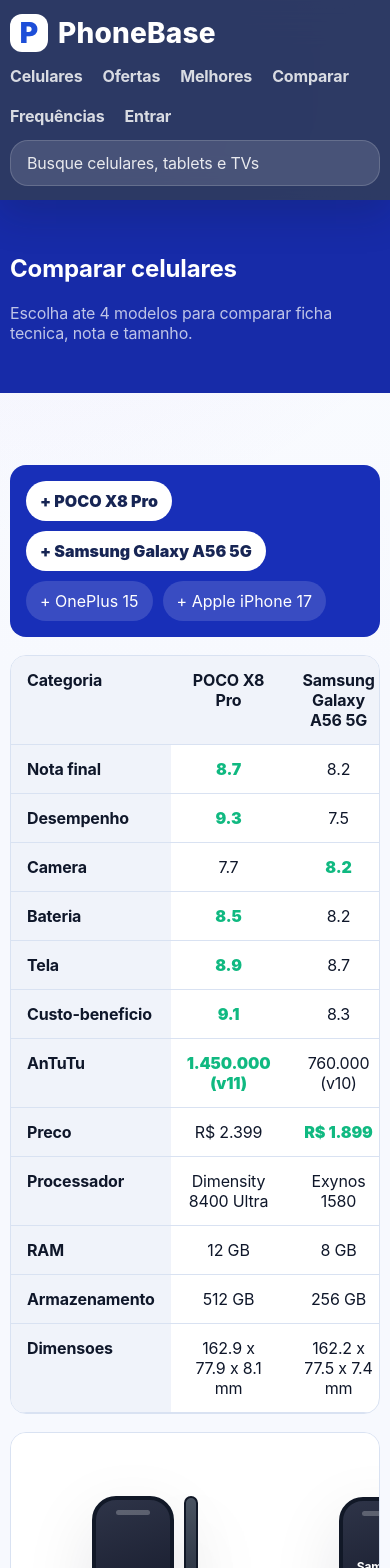
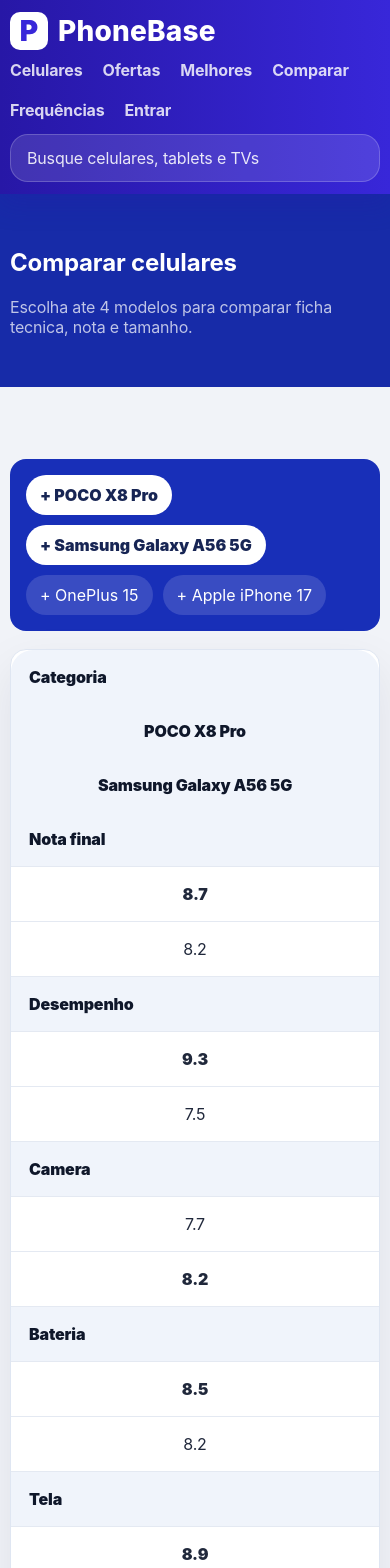
Before and after one commit to christianluiz123arrobacr-lab/Lesttec, a Next.js app: page /comparar in a window 390 px wide. Shown: the top 1568 px of the page. Built offline with nearby package versions, Linux system fonts and the light colour scheme; no server answers; the database is empty.

Commit message:
Fix Kimovil-inspired layout polish and readability

```diff
--- a/app/globals.css
+++ b/app/globals.css
@@ -1992,3 +1992,321 @@
     grid-template-columns: 1fr;
   }
 }
+
+/* Kimovil-inspired hardening pass: fix contrast, forms and dense technical layouts */
+:root {
+  --kimovil-purple: #3827d9;
+  --kimovil-purple-dark: #2717a6;
+  --kimovil-pink: #ff0f7b;
+  --kimovil-ink: #3f3f4a;
+  --kimovil-surface: #f1f3f8;
+}
+
+body {
+  background: var(--kimovil-surface);
+}
+
+.topbar {
+  background: linear-gradient(90deg, var(--kimovil-purple-dark), var(--kimovil-purple));
+  box-shadow: 0 10px 24px rgba(39, 23, 166, 0.26);
+}
+
+.nav {
+  min-height: 72px;
+}
+
+.brand-mark {
+  border-radius: 10px;
+  color: var(--kimovil-purple);
+}
+
+.search {
+  min-height: 48px;
+  border-radius: 18px;
+  background: rgba(255, 255, 255, 0.12);
+  border-color: rgba(255, 255, 255, 0.2);
+}
+
+.premium-detail-hero.detail-hero {
+  padding: 28px 0 54px;
+  color: #ffffff;
+  background:
+    radial-gradient(circle at 78% 12%, rgba(255, 15, 123, 0.38), transparent 28rem),
+    radial-gradient(circle at 15% 18%, rgba(77, 218, 190, 0.24), transparent 22rem),
+    linear-gradient(135deg, #3323d2 0%, #402cdd 54%, #2816a4 100%);
+}
+
+.premium-detail-hero .eyebrow,
+.premium-detail-hero .muted,
+.premium-detail-hero .detail-copy > p {
+  color: rgba(255, 255, 255, 0.82);
+}
+
+.premium-detail-hero h1,
+.premium-detail-hero .spec-tile strong {
+  color: #ffffff;
+  text-shadow: 0 8px 24px rgba(0, 0, 0, 0.12);
+}
+
+.premium-detail-hero .detail-grid {
+  grid-template-columns: 280px minmax(0, 1fr) 280px;
+  align-items: center;
+}
+
+.product-stage {
+  min-height: 360px;
+  border-radius: 28px;
+  background: rgba(255, 255, 255, 0.96);
+  box-shadow: 18px 24px 0 rgba(255, 255, 255, 0.28), 0 38px 80px rgba(0, 0, 0, 0.2);
+}
+
+.product-stage .product-shot {
+  width: 88%;
+  height: 330px;
+  border-radius: 22px;
+  background: transparent;
+  box-shadow: none;
+}
+
+.hero-score-ring {
+  right: -10px;
+  bottom: 10px;
+  background: linear-gradient(135deg, #28d47a, #31d3af);
+}
+
+.premium-detail-hero .spec-tile {
+  min-height: 82px;
+  border-color: rgba(255, 255, 255, 0.16);
+  background: rgba(255, 255, 255, 0.1);
+  color: rgba(255, 255, 255, 0.82);
+  box-shadow: none;
+  backdrop-filter: blur(10px);
+}
+
+.hero-badges span {
+  border-color: rgba(255, 255, 255, 0.18);
+  background: rgba(255, 255, 255, 0.94);
+  color: var(--kimovil-purple-dark);
+}
+
+.premium-buy-box.buy-box {
+  padding: 24px 18px;
+  border: 0;
+  border-radius: 24px;
+  background: rgba(255, 255, 255, 0.96);
+  color: var(--text);
+  box-shadow: 0 28px 70px rgba(0, 0, 0, 0.2);
+}
+
+.premium-buy-box .muted {
+  color: var(--muted);
+}
+
+.premium-buy-box h2 {
+  color: #050816;
+}
+
+.phone-action-section {
+  top: 72px;
+  z-index: 18;
+  background: rgba(255, 255, 255, 0.96);
+  border-bottom: 1px solid #dfe5f1;
+  box-shadow: 0 12px 30px rgba(15, 23, 42, 0.08);
+  backdrop-filter: blur(14px);
+}
+
+.phone-action-bar {
+  display: flex;
+  flex-wrap: nowrap;
+  gap: 10px;
+  overflow-x: auto;
+  padding: 12px 0;
+  scrollbar-width: none;
+}
+
+.phone-action-bar::-webkit-scrollbar {
+  display: none;
+}
+
+.phone-action-bar a,
+.phone-action-bar button {
+  flex: 0 0 auto;
+  min-height: 38px;
+  border: 1px solid #d4dced;
+  border-radius: 999px;
+  background: #ffffff;
+  color: #1d2435;
+  box-shadow: 0 6px 18px rgba(15, 23, 42, 0.06);
+}
+
+.phone-action-bar a:hover,
+.phone-action-bar button:hover {
+  border-color: rgba(56, 39, 217, 0.42);
+  color: var(--kimovil-purple);
+}
+
+.engagement-panel {
+  background:
+    radial-gradient(circle at 96% 0%, rgba(255, 15, 123, 0.08), transparent 28%),
+    linear-gradient(180deg, #ffffff, #f7f9ff);
+}
+
+.engagement-intro h2 {
+  margin: 0 0 8px;
+  font-size: clamp(30px, 4vw, 44px);
+  letter-spacing: -0.055em;
+}
+
+.mini-form,
+.review-form {
+  display: grid;
+  gap: 12px;
+}
+
+.mini-form label,
+.review-form label,
+.form-grid.compact label {
+  display: grid;
+  gap: 7px;
+  color: #26324a;
+  font-weight: 850;
+}
+
+.mini-form input,
+.review-form input,
+.review-form textarea,
+.form-grid.compact input {
+  width: 100%;
+  min-height: 46px;
+  border: 1px solid #cfd8e8;
+  border-radius: 14px;
+  background: #ffffff;
+  padding: 0 13px;
+  color: var(--text);
+  outline: none;
+  box-shadow: inset 0 1px 0 rgba(255, 255, 255, 0.7);
+}
+
+.review-form textarea {
+  min-height: 120px;
+  padding-block: 12px;
+  resize: vertical;
+}
+
+.form-grid.compact {
+  grid-template-columns: repeat(3, minmax(0, 1fr));
+  gap: 12px;
+}
+
+.segmented-actions button,
+.review-form .button,
+.mini-form .button {
+  min-height: 44px;
+  box-shadow: 0 14px 28px rgba(29, 78, 216, 0.18);
+}
+
+.segmented-actions button {
+  background: linear-gradient(135deg, #111f45, #182b65);
+}
+
+.data-table {
+  border-collapse: separate;
+  border-spacing: 0;
+  overflow: hidden;
+  border-radius: 22px;
+  background: #ffffff;
+}
+
+.data-table th,
+.data-table td {
+  border-bottom: 1px solid #e4e9f2;
+  padding: 17px 18px;
+  color: #20283b;
+}
+
+.data-table th {
+  width: 260px;
+  background: #f0f4fb;
+  color: #0f172a;
+  font-weight: 900;
+}
+
+.data-table tr:last-child th,
+.data-table tr:last-child td {
+  border-bottom: 0;
+}
+
+.rank-list,
+.table-card,
+.info-card,
+.form-card {
+  border-color: #dfe6f2;
+  box-shadow: 0 18px 48px rgba(15, 23, 42, 0.08);
+}
+
+.offer-card {
+  grid-template-columns: 46px minmax(0, 1fr) auto auto auto;
+  border-radius: 22px;
+}
+
+.offer-button {
+  background: linear-gradient(135deg, var(--kimovil-pink), #6d35ff);
+}
+
+@media (max-width: 1100px) {
+  .premium-detail-hero .detail-grid {
+    grid-template-columns: 240px minmax(0, 1fr);
+  }
+
+  .premium-buy-box {
+    grid-column: 1 / -1;
+  }
+}
+
+@media (max-width: 820px) {
+  .nav {
+    grid-template-columns: 1fr;
+    gap: 10px;
+    padding: 12px 0;
+  }
+
+  .nav-links {
+    overflow-x: auto;
+    padding-bottom: 4px;
+  }
+
+  .search {
+    min-width: 0;
+    width: 100%;
+  }
+
+  .phone-action-section {
+    top: 0;
+  }
+
+  .premium-detail-hero .detail-grid {
+    grid-template-columns: 1fr;
+  }
+
+  .product-stage {
+    min-height: 300px;
+  }
+
+  .product-stage .product-shot {
+    height: 280px;
+  }
+
+  .form-grid.compact {
+    grid-template-columns: 1fr;
+  }
+
+  .data-table th,
+  .data-table td {
+    display: block;
+    width: 100%;
+  }
+
+  .offer-card {
+    grid-template-columns: 46px 1fr;
+  }
+}
```
